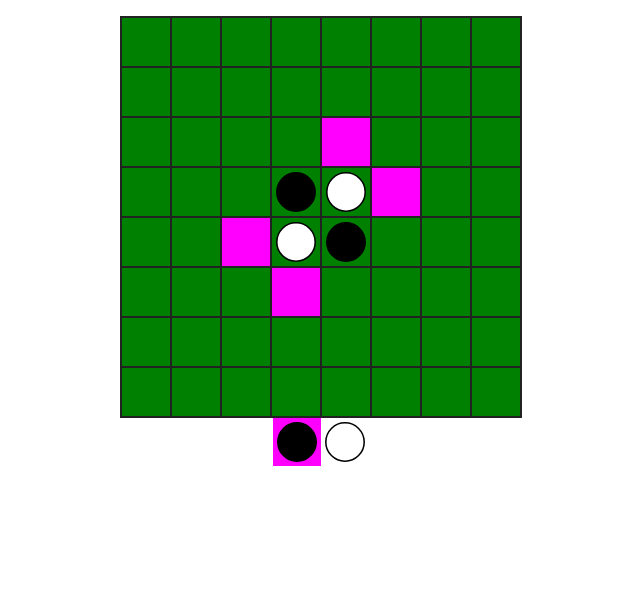
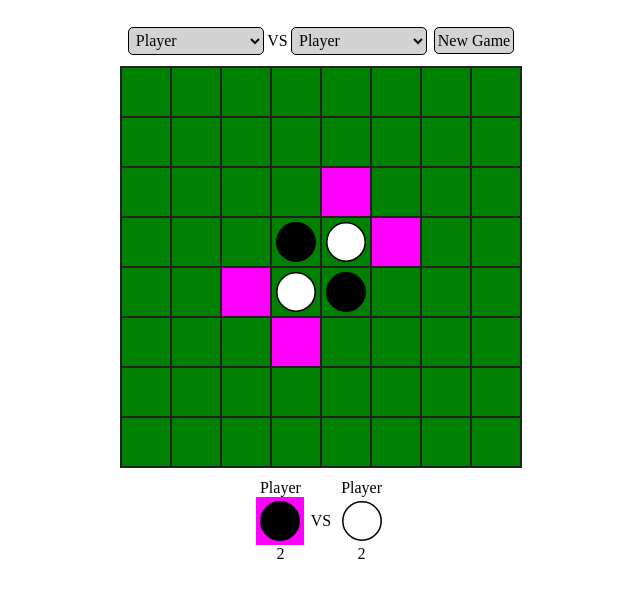
Before and after one commit to equal-l2/reversi, a plain HTML site: page index.html in a window 1280 px wide. Shown: the whole page, without its empty margins (319-959 px from the left). Drawn offline with Linux system fonts and the light colour scheme.

Commit message:
Implement Computer

```diff
--- a/index.css
+++ b/index.css
@@ -21,6 +21,37 @@ body {
 }
 
 .center {
-    margin-left: auto;
-    margin-right: auto;
+  display: flex;
+  justify-content: center;
+  align-items: center;
+  margin: 0.5em;
 }
+
+select {
+  appearance: menulist-button;
+  border: solid 1px;
+  border-radius: 5px;
+  background: lightgray;
+  padding: 0.2em;
+}
+
+button {
+  border: solid 1px;
+  border-radius: 5px;
+  background: lightgray;
+  padding: 0.2em;
+}
+
+#control * {
+  margin: 0.2em;
+}
+
+.vert {
+  display: flex;
+  flex-flow: column;
+  align-items: center;
+}
+
+#status > * {
+  margin: 0.2em;
+}
--- a/index.html
+++ b/index.html
@@ -1,22 +1,42 @@
 <!DOCTYPE html>
 <html>
+
 <head>
     <title>Reversi</title>
     <link rel="stylesheet" href="./destyle.css">
     <link rel="stylesheet" href="./index.css">
+    <meta charset="utf-8">
 </head>
+
 <body>
-        <table id="field" class="center"></table>
-        <div class="center" style="display:flex;justify-content:center">
-            <svg class="stone" id="black-player" viewBox="0 0 100 100">
+    <div id="control" class="center">
+        <select id="first"></select>
+        VS
+        <select id="second"></select>
+        <button onclick="newGame()">New Game</button>
+    </div>
+    <table id="field" style="margin-left:auto;margin-right:auto;"></table>
+    <div id="status" class="center">
+        <div id="black-info" class="vert">
+            <span id="black-player"></span>
+            <svg class="stone" id="black-stone" viewBox="0 0 100 100">
                 <circle cx="50" cy="50" r="40" stroke="black" stroke-width="0.2em" fill="black">
             </svg>
+            <span id="black-count"></span>
+        </div>
 
-            <svg class="stone" id="white-player" viewBox="0 0 100 100">
+        <p>VS</p>
+
+        <div id="white-info" class="vert">
+            <span id="white-player"></span>
+            <svg class="stone" id="white-stone" viewBox="0 0 100 100">
                 <circle cx="50" cy="50" r="40" stroke="black" stroke-width="0.2em" fill="white">
             </svg>
+            <span id="white-count"></span>
         </div>
-        <p id="end" class="center">END!!!</p>
+    </div>
+    <p id="game-result" class="center"></p>
     <script src="./index.js"></script>
 </body>
+
 </html>
--- a/index.js
+++ b/index.js
@@ -1,7 +1,43 @@
-'use strict'
+"use strict";
 
+let wait = 100; // [ms]
 let fieldWidth = 8;
 let fieldHeight = 8;
+
+let players = [null, null, null];
+
+class AbstractPlayer {
+  constructor(renderPlaceable, needsWait) {
+    this.renderPlaceable = renderPlaceable;
+    this.needsWait = needsWait;
+  }
+}
+
+class Player extends AbstractPlayer {
+  name = "Player";
+  constructor() {
+    super(true, true);
+  }
+
+  getName() {
+    return "Player";
+  }
+}
+
+class DumbComputer extends AbstractPlayer {
+  constructor() {
+    super(false, false);
+  }
+
+  letPlace(cells) {
+    let chosen = cells[Math.floor(Math.random() * cells.length)];
+    clickCell(...chosen);
+  }
+
+  getName() {
+    return "Dumb Computer";
+  }
+}
 
 class Board {
   constructor(width, height) {
@@ -10,7 +46,7 @@ class Board {
     this.board = new Array(width)
       .fill(null) // for map (undefined won't work)
       .map(() => {
-        return new Array(height).fill(0)
+        return new Array(height).fill(0);
       });
   }
 
@@ -29,36 +65,53 @@ class Board {
   height() {
     return this._height;
   }
+
+  count() {
+    let counts = [0, 0, 0];
+    for (let row of this.board) {
+      for (let val of row) {
+        counts[val] += 1;
+      }
+    }
+    return counts;
+  }
 }
 
 let current = 1;
 
-function showCurrent() {
-  let bp = document.getElementById('black-player');
-  let wp = document.getElementById('white-player');
-  bp.classList.remove('placeable');
-  wp.classList.remove('placeable');
+function showStatus() {
+  let bp = document.getElementById("black-stone");
+  let wp = document.getElementById("white-stone");
+  bp.classList.remove("placeable");
+  wp.classList.remove("placeable");
   if (current == 1) {
-    bp.classList.add('placeable')
+    bp.classList.add("placeable");
   } else if (current === 2) {
-    wp.classList.add('placeable')
+    wp.classList.add("placeable");
   }
+
+  let counts = board.count();
+  let cnt1 = document.getElementById("black-count");
+  let cnt2 = document.getElementById("white-count");
+  cnt1.innerText = counts[1];
+  cnt2.innerText = counts[2];
 }
 
-const board = new Board(fieldHeight, fieldWidth);
+let board;
 
 function getStoneSvg(state) {
-  let colorStr = 'red';
+  let colorStr = "red";
   switch (state) {
-    case 0: { // None
+    case 0: {
+      // None
       return '<svg class="stone"></svg>';
     }
     case 1: {
-      colorStr = 'black';
+      colorStr = "black";
       break;
     }
     case 2: {
-      colorStr = 'white';
+      colorStr = "white";
       break;
     }
   }
@@ -70,8 +123,8 @@ function getStoneSvg(state) {
 }
 
 function populateField() {
-  let field = document.getElementById('field');
-  field.innerHTML = '';
+  let field = document.getElementById("field");
+  field.innerHTML = "";
 
   for (let i = 0; i < fieldHeight; i++) {
     let row = field.insertRow();
@@ -82,10 +135,37 @@ function populateField() {
   }
 }
 
-function showEnd(show) {
-  let end = document.getElementById('end');
-  if (show) end.style.visibility = 'visible';
-  else end.style.visibility = 'hidden';
+function showResult(show) {
+  let result = document.getElementById("game-result");
+  if (show) {
+    document.getElementById("black-stone").classList.remove("placeable");
+    document.getElementById("white-stone").classList.remove("placeable");
+
+    const cnts = board.count();
+    let text;
+    let winner;
+    if (cnts[1] > cnts[2]) {
+      text = "Black Wins!!";
+      winner = 1;
+    } else if (cnts[1] === cnts[2]) {
+      text = "Draw Game";
+    } else if (cnts[1] < cnts[2]) {
+      text = "White Wins!!";
+      winner = 2;
+    } else {
+      text = "Error";
+    }
+    result.innerText = text;
+    if (winner === 1) {
+      document.getElementById("black-info").classList.add("placeable");
+    } else if (winner === 2) {
+      document.getElementById("white-info").classList.add("placeable");
+    }
+  } else {
+    result.innerText = "";
+    document.getElementById("black-info").classList.remove("placeable");
+    document.getElementById("white-info").classList.remove("placeable");
+  }
 }
 
 function nextTurn() {
@@ -95,15 +175,22 @@ function nextTurn() {
     current = flipped(current);
     ps = getPlaceable();
     if (ps.length === 0) {
-      showEnd(true);
+      showStatus();
+      showResult(true);
       populateField();
       return;
     }
   }
 
-  showCurrent();
+  showStatus();
   populateField();
-  renderPlaceable(ps);
+  if (players[current].renderPlaceable) {
+    renderPlaceable(ps);
+  }
+  if (!players[current].needsWait) {
+    let callback = players[current].letPlace;
+    setTimeout(() => callback(ps), wait);
+  }
 }
 
 function getPlaceable() {
@@ -119,24 +206,28 @@ function getPlaceable() {
   return ret;
 }
 
+function clickCell(row, col) {
+  placeStone(row, col, current);
+  nextTurn();
+}
+
 function renderPlaceable(ps) {
-  let field = document.getElementById('field');
+  let field = document.getElementById("field");
   for (let p of ps) {
     let [i, j, _] = p;
     let cell = field.rows[i].cells[j];
-    cell.classList.add('placeable');
+    cell.classList.add("placeable");
     //cell.innerHTML = txt;
     cell.onclick = (_) => {
-      let rowIdx = cell.closest('tr').rowIndex;
-      let colIdx = cell.closest('td').cellIndex;
-      placeStone(rowIdx, colIdx, current);
-      nextTurn();
-    }
+      let rowIdx = cell.closest("tr").rowIndex;
+      let colIdx = cell.closest("td").cellIndex;
+      clickCell(rowIdx, colIdx);
+    };
   }
 }
 
 function flipped(stone) {
-  return stone % 2 + 1; // 1 -> 2, 2 -> 1
+  return (stone % 2) + 1; // 1 -> 2, 2 -> 1
 }
 
 function canFlipUp(row, col, myStone) {
@@ -260,47 +351,63 @@ function canFlipStone(row, col, myStone) {
     return "";
   }
 
-  let ret = ""
-  if (canFlipUp(row, col, myStone)) {ret += "U";}
-  if (canFlipDown(row, col, myStone)) {ret += "D";}
-  if (canFlipLeft(row, col, myStone)) {ret += "L";}
-  if (canFlipRight(row, col, myStone)) {ret += "R";}
-  if (canFlipUpLeft(row, col, myStone)) {ret += "ul";}
-  if (canFlipUpRight(row, col, myStone)) {ret += "ur";}
-  if (canFlipDownLeft(row, col, myStone)) {ret += "dl";}
-  if (canFlipDownRight(row, col, myStone)) {ret += "dr";}
+  let ret = "";
+  if (canFlipUp(row, col, myStone)) {
+    ret += "U";
+  }
+  if (canFlipDown(row, col, myStone)) {
+    ret += "D";
+  }
+  if (canFlipLeft(row, col, myStone)) {
+    ret += "L";
+  }
+  if (canFlipRight(row, col, myStone)) {
+    ret += "R";
+  }
+  if (canFlipUpLeft(row, col, myStone)) {
+    ret += "ul";
+  }
+  if (canFlipUpRight(row, col, myStone)) {
+    ret += "ur";
+  }
+  if (canFlipDownLeft(row, col, myStone)) {
+    ret += "dl";
+  }
+  if (canFlipDownRight(row, col, myStone)) {
+    ret += "dr";
+  }
   return ret;
 }
 
 function placeStone(row, col, myStone) {
   const oppo = flipped(myStone);
-  board.mutate(row, col, myStone)
+  board.mutate(row, col, myStone);
 
   if (canFlipUp(row, col, current)) {
     let i = row - 1;
     while (i > 0 && board.read(i, col) === oppo) {
-      board.mutate(i, col, myStone)
+      board.mutate(i, col, myStone);
       i--;
     }
   }
   if (canFlipDown(row, col, current)) {
     let i = row + 1;
     while (i < fieldHeight && board.read(i, col) === oppo) {
-      board.mutate(i, col, myStone)
+      board.mutate(i, col, myStone);
       i++;
     }
   }
   if (canFlipLeft(row, col, current)) {
     let j = col - 1;
     while (j > 0 && board.read(row, j) === oppo) {
-      board.mutate(row, j, myStone)
+      board.mutate(row, j, myStone);
       j--;
     }
   }
   if (canFlipRight(row, col, current)) {
     let j = col + 1;
     while (j < fieldWidth && board.read(row, j) === oppo) {
-      board.mutate(row, j, myStone)
+      board.mutate(row, j, myStone);
       j++;
     }
   }
@@ -308,7 +415,7 @@ function placeStone(row, col, myStone) {
     let i = row - 1;
     let j = col - 1;
     while (i > 0 && j > 0 && board.read(i, j) === oppo) {
-      board.mutate(i, j, myStone)
+      board.mutate(i, j, myStone);
       i--;
       j--;
     }
@@ -317,7 +424,7 @@ function placeStone(row, col, myStone) {
     let i = row - 1;
     let j = col + 1;
     while (i > 0 && j < fieldWidth && board.read(i, j) === oppo) {
-      board.mutate(i, j, myStone)
+      board.mutate(i, j, myStone);
       i--;
       j++;
     }
@@ -326,7 +433,7 @@ function placeStone(row, col, myStone) {
     let i = row + 1;
     let j = col - 1;
     while (i < fieldHeight && j > 0 && board.read(i, j) === oppo) {
-      board.mutate(i, j, myStone)
+      board.mutate(i, j, myStone);
       i++;
       j--;
     }
@@ -335,7 +442,7 @@ function placeStone(row, col, myStone) {
     let i = row + 1;
     let j = col + 1;
     while (i < fieldHeight && j < fieldHeight && board.read(i, j) === oppo) {
-      board.mutate(i, j, myStone)
+      board.mutate(i, j, myStone);
       i++;
       j++;
     }
@@ -343,17 +450,63 @@ function placeStone(row, col, myStone) {
 }
 
 function initBoard() {
+  board = new Board(fieldWidth, fieldHeight);
   let halfH = Math.trunc(fieldHeight / 2);
   let halfW = Math.trunc(fieldWidth / 2);
-  board.mutate(halfH - 1, halfW - 1, 1)
-  board.mutate(halfH - 1, halfW, 2)
-  board.mutate(halfH, halfW - 1, 2)
-  board.mutate(halfH, halfW, 1)
-
-  showCurrent();
-  populateField();
-  renderPlaceable(getPlaceable());
-  showEnd(false);
+  board.mutate(halfH - 1, halfW - 1, 1);
+  board.mutate(halfH - 1, halfW, 2);
+  board.mutate(halfH, halfW - 1, 2);
+  board.mutate(halfH, halfW, 1);
 }
 
-window.addEventListener('load', initBoard);
+function newGame() {
+  initBoard();
+  initPlayers();
+  showResult(false);
+  current = 0;
+  nextTurn();
+}
+
+function initPlayers() {
+  let list1 = document.getElementById("first");
+  let list2 = document.getElementById("second");
+  players[1] = getPlayerObj(Number(list1.value));
+  players[2] = getPlayerObj(Number(list2.value));
+
+  let name1 = document.getElementById("black-player");
+  let name2 = document.getElementById("white-player");
+  name1.innerText = players[1].getName();
+  name2.innerText = players[2].getName();
+}
+
+function generateChooser() {
+  let list1 = document.getElementById("first");
+  let list2 = document.getElementById("second");
+
+  let options = ["Player", "Dumb Computer"];
+  for (let i = 0; i < options.length; i++) {
+    let option = document.createElement("option");
+    option.value = i;
+    option.text = options[i];
+    list1.appendChild(option);
+    list2.appendChild(option.cloneNode(true));
+  }
+}
+
+function getPlayerObj(i) {
+  switch (i) {
+    case 0:
+      return new Player();
+    case 1:
+      return new DumbComputer();
+    default:
+      return null;
+  }
+}
+
+function initPage() {
+  generateChooser();
+  newGame();
+}
+
+window.addEventListener("load", initPage);
```
Lines whose indentation alone changed are shown as unchanged.
